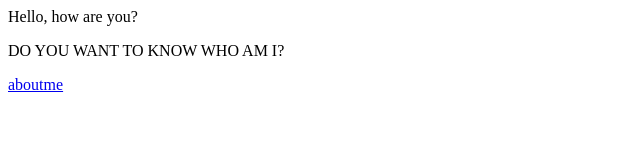
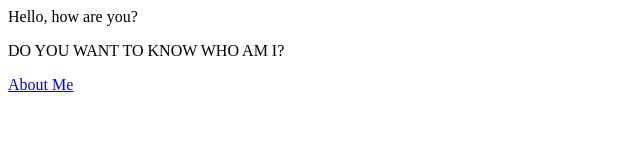
Before and after one commit to horanghaeroar/horanghaeroar.github.io, a plain HTML site: page index.html in a window 1280 px wide. Shown: the full height of the page, 0-640 px from the left. Drawn offline with Linux system fonts and the light colour scheme.

Commit message:
Update index.html

```diff
--- a/index.html
+++ b/index.html
@@ -1,4 +1,4 @@
 <p>Hello, how are you?</p>
 <p>DO YOU WANT TO KNOW WHO AM I?</p>
 
-<a href ="aboutme.html">aboutme</a>
+<a href ="aboutme.html">About Me</a>
```
